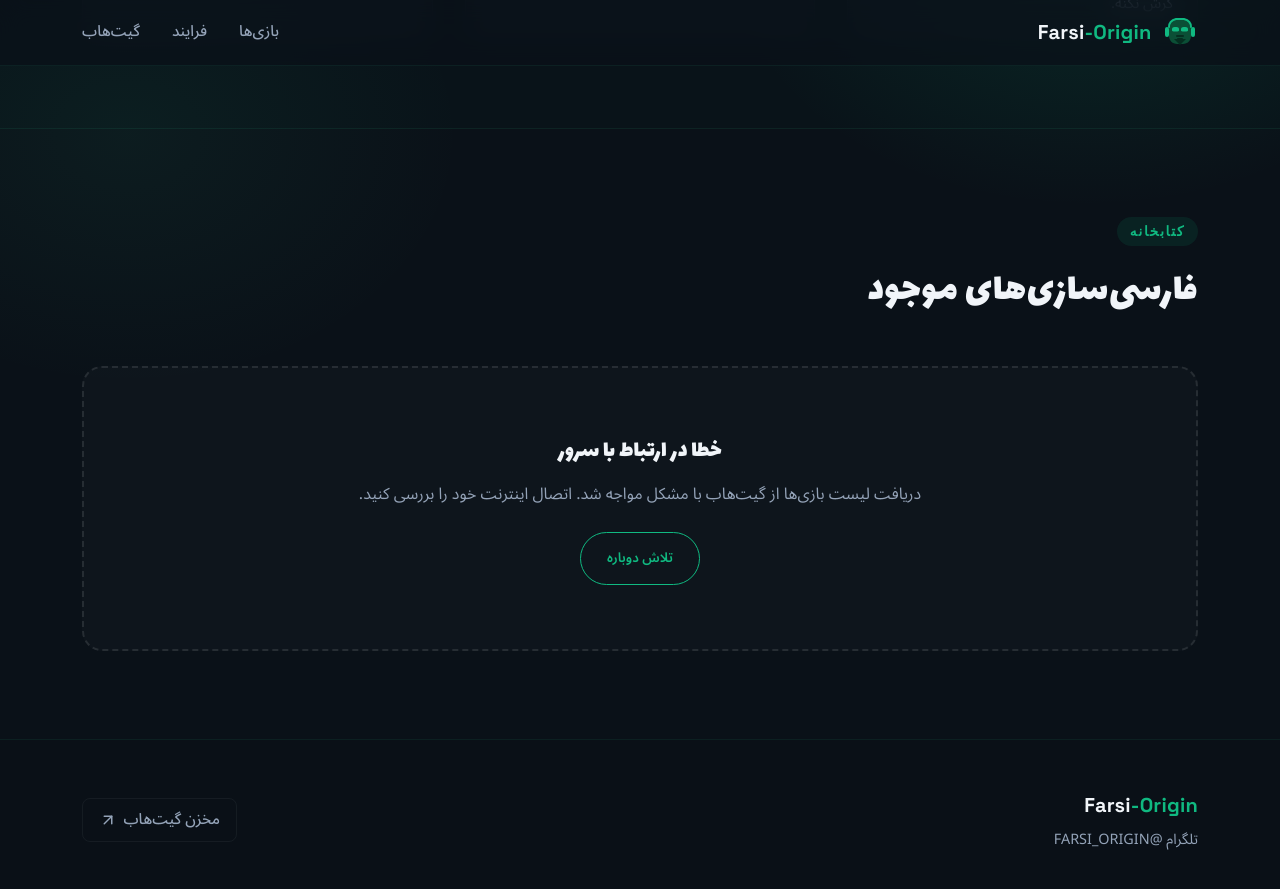
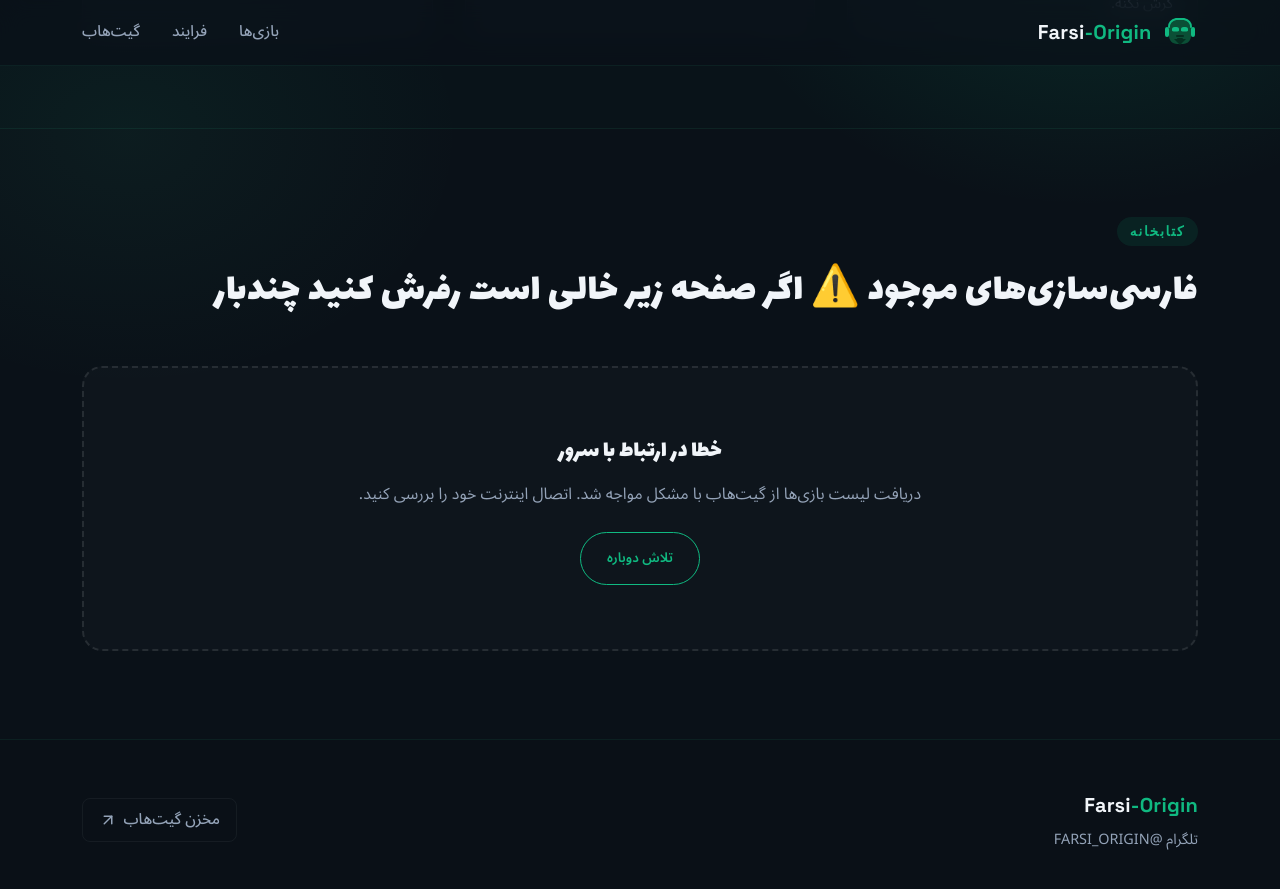
Before and after one commit to Origin-Core/Farsi-Origin, a Jekyll site: the page index.html, which Jekyll copies as it is, in a window 1280 px wide and 900 px high, scrolled down 1055 px. Shown: the top 889 px of the window. Built offline with Jekyll 4.4.1, drawn with Linux system fonts in a browser that asks for light colours.

Commit message:
Update index.html

```diff
--- a/index.html
+++ b/index.html
@@ -469,7 +469,7 @@
   <section class="games" id="games">
     <div class="container">
       <p class="eyebrow">کتابخانه</p>
-      <h2>فارسی‌سازی‌های موجود</h2>
+      <h2>فارسی‌سازی‌های موجود ⚠️ اگر صفحه زیر خالی است رفرش کنید چندبار</h2>
       <div id="games-grid" class="games-grid" aria-live="polite"></div>
     </div>
   </section>
```
